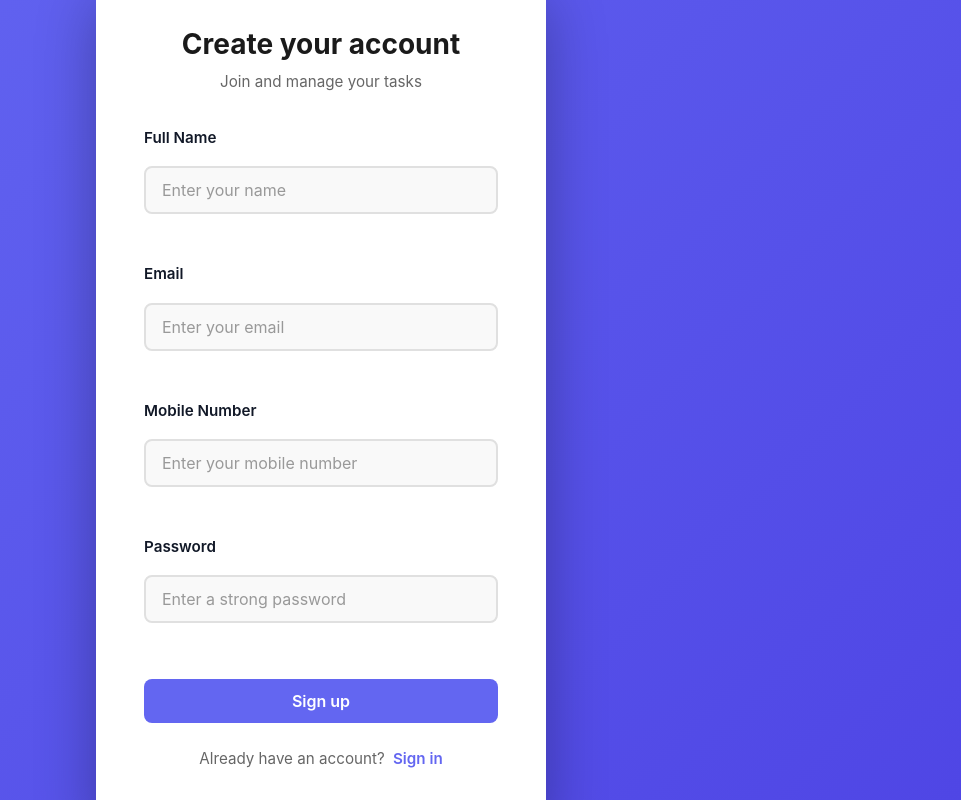
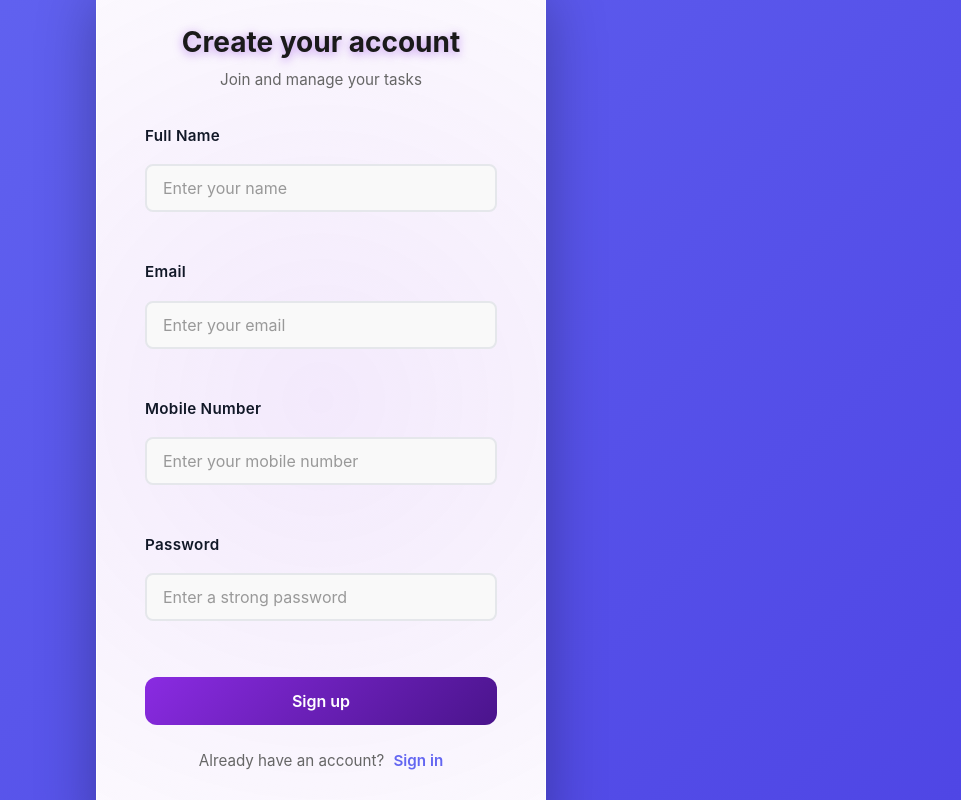
Before and after one commit to siddhesh2927/taskmanger, a React (Create React App) app in the folder TM/frontend/: page /register in a window 1280 px wide. Shown: the whole page, without its empty margins (319-1280 px from the left). Built offline with nearby package versions, Linux system fonts and the light colour scheme; no server answers.

Commit message:
fixed navbar

```diff
--- a/TM/frontend/src/components/Register/register.css
+++ b/TM/frontend/src/components/Register/register.css
@@ -1,17 +1,3 @@
-:root{
-	--primary: #6366f1;
-	--primary-dark: #4f46e5;
-	--primary-contrast: #ffffff;
-	--bg-start: #6366f1;
-	--bg-end: #4f46e5;
-	--card-radius: 1rem;
-	--card-padding: 3rem;
-	--text-dark: #1a1a1a;
-	--text-gray: #666666;
-	--border-color: #e0e0e0;
-	--input-bg: #f9f9f9;
-}
-
 /* Center the register card */
 .register-root{
 	position: fixed;
@@ -20,183 +6,234 @@
 	right: 0;
 	bottom: 0;
 	width: 100%;
-	height: 100%;
+	height: 50%;
 	min-height: 100vh;
-	display:flex;
-	align-items:center;
-	justify-content:center;
-	padding:1rem;
-	background: linear-gradient(135deg, var(--bg-start) 0%, var(--bg-end) 100%);
+	display: flex;
+	align-items: center;
+	justify-content: center;
+	padding: 20px;
+	background: linear-gradient(135deg, #0f0c29 0%, #302b63 50%, #24243e 100%);
 	z-index: 1000;
 }
 
 .register-paper{
-	width:100%;
-	max-width:450px;
-	padding:var(--card-padding);
-	border-radius:var(--card-radius);
-	background-color: #ffffff;
-	box-shadow: 0 20px 60px rgba(0, 0, 0, 0.3);
-	animation: slideUp 0.5s ease-out;
+	width: 100%;
+	max-width: 480px;
+	padding: 35px 40px;
+	border-radius: 24px;
+	background: rgba(255, 255, 255, 0.08);
+	backdrop-filter: blur(20px);
+	border: 1px solid rgba(255, 255, 255, 0.18);
+	box-shadow: 0 8px 32px rgba(0, 0, 0, 0.4);
+	animation: slideUp 0.6s cubic-bezier(0.16, 1, 0.3, 1);
 	position: relative;
 	z-index: 10;
+	overflow: hidden;
+}
+
+.register-paper::before {
+	content: '';
+	position: absolute;
+	top: -50%;
+	left: -50%;
+	width: 200%;
+	height: 200%;
+	background: radial-gradient(circle, rgba(138, 43, 226, 0.1) 0%, transparent 70%);
+	animation: rotate 20s linear infinite;
+	z-index: -1;
+}
+
+@keyframes rotate {
+	0% { transform: rotate(0deg); }
+	100% { transform: rotate(360deg); }
 }
 
 @keyframes slideUp {
 	from {
 		opacity: 0;
-		transform: translateY(30px);
+		transform: translateY(40px) scale(0.95);
 	}
 	to {
 		opacity: 1;
-		transform: translateY(0);
+		transform: translateY(0) scale(1);
 	}
 }
 
 .auth-header {
 	text-align: center;
-	margin-bottom: 2rem;
+	margin-bottom: 25px;
 }
 
 .auth-header h1 {
-	font-size: 1.75rem;
-	color: var(--text-dark);
-	margin-bottom: 0.5rem;
+	font-size: 28px;
+	color: #ffffff;
+	margin-bottom: 8px;
 	margin-top: 0;
 	font-weight: 700;
+	text-shadow: 0 2px 10px rgba(138, 43, 226, 0.5);
 }
 
 .auth-header p {
-	color: var(--text-gray);
-	font-size: 0.95rem;
+	color: rgba(255, 255, 255, 0.7);
+	font-size: 14px;
 	margin: 0;
 }
 
 .auth-form {
 	display: flex;
 	flex-direction: column;
-	gap: 1.5rem;
+	gap: 14px;
 }
 
 .form-group {
 	display: flex;
 	flex-direction: column;
-	gap: 0.5rem;
+	gap: 6px;
 }
 
 .form-group label {
 	font-weight: 600;
-	color: var(--text-dark);
-	font-size: 0.95rem;
+	color: rgba(255, 255, 255, 0.9);
+	font-size: 13px;
+	letter-spacing: 0.3px;
 }
 
 .form-group input {
 	width: 100%;
-	padding: 0.75rem 1rem;
-	border: 2px solid var(--border-color);
-	border-radius: 0.5rem;
-	font-size: 1rem;
-	font-family: inherit;
+	padding: 14px 18px;
+	border: 1px solid rgba(255, 255, 255, 0.2);
+	border-radius: 12px;
+	font-size: 15px;
+	font-family: 'Poppins', sans-serif;
 	transition: all 0.3s ease;
-	background-color: var(--input-bg);
+	background: rgba(255, 255, 255, 0.05);
+	color: #ffffff;
 	box-sizing: border-box;
 }
 
 .form-group input::placeholder {
-	color: #999999;
+	color: rgba(255, 255, 255, 0.5);
 }
 
 .form-group input:focus {
 	outline: none;
-	background-color: #ffffff;
-	border-color: var(--primary);
-	box-shadow: 0 0 0 3px rgba(99, 102, 241, 0.1);
+	background: rgba(255, 255, 255, 0.1);
+	border-color: #8a2be2;
+	box-shadow: 0 0 20px rgba(138, 43, 226, 0.3);
+	transform: translateY(-2px);
 }
 
 .auth-button {
-	padding: 0.75rem 1.5rem;
-	background-color: var(--primary);
-	color: var(--primary-contrast);
+	padding: 14px 18px;
+	background: linear-gradient(135deg, #8a2be2 0%, #4a148c 100%);
+	color: white;
 	border: none;
-	border-radius: 0.5rem;
-	font-size: 1rem;
+	border-radius: 12px;
+	font-size: 16px;
 	font-weight: 600;
 	cursor: pointer;
-	transition: all 0.3s ease;
-	margin-top: 0.5rem;
+	transition: all 0.4s cubic-bezier(0.16, 1, 0.3, 1);
+	margin-top: 8px;
 	display: block;
 	width: 100%;
+	position: relative;
+	overflow: hidden;
+}
+
+.auth-button::before {
+	content: '';
+	position: absolute;
+	top: 0;
+	left: -100%;
+	width: 100%;
+	height: 100%;
+	background: linear-gradient(90deg, transparent, rgba(255, 255, 255, 0.2), transparent);
+	transition: left 0.5s;
+}
+
+.auth-button:hover::before {
+	left: 100%;
 }
 
 .auth-button:hover {
-	background-color: var(--primary-dark);
-	transform: translateY(-2px);
-	box-shadow: 0 10px 25px rgba(99, 102, 241, 0.2);
+	transform: translateY(-3px);
+	box-shadow: 0 15px 35px rgba(138, 43, 226, 0.5);
 }
 
 .auth-button:active {
-	transform: translateY(0);
+	transform: translateY(-1px);
 }
 
 .error-message {
 	color: #ef4444;
-	font-size: 0.875rem;
-	margin-top: 0.25rem;
+	font-size: 13px;
+	padding: 10px 14px;
+	background: rgba(239, 68, 68, 0.1);
+	border-radius: 8px;
+	border-left: 3px solid #ef4444;
+	margin-top: -6px;
 }
 
 .success-message {
 	color: #10b981;
-	font-size: 0.875rem;
-	padding: 0.5rem;
-	background-color: rgba(16, 185, 129, 0.1);
-	border-radius: 0.5rem;
+	font-size: 14px;
+	padding: 12px 16px;
+	background: rgba(16, 185, 129, 0.1);
+	border-radius: 8px;
 	border-left: 3px solid #10b981;
 }
 
 .auth-footer {
 	text-align: center;
-	margin-top: 1.5rem;
-	color: var(--text-gray);
-	font-size: 0.95rem;
+	margin-top: 20px;
+	color: rgba(255, 255, 255, 0.7);
+	font-size: 14px;
 }
 
 .auth-footer a {
-	color: var(--primary);
+	color: #8a2be2;
 	text-decoration: none;
-	font-weight: 600;
-	transition: color 0.3s ease;
-	margin-left: 0.25rem;
+	font-weight: 500;
+	transition: all 0.3s ease;
+	margin-left: 5px;
 }
 
 .auth-footer a:hover {
-	color: var(--primary-dark);
-	text-decoration: underline;
+	color: #9d4edd;
+	text-shadow: 0 0 10px rgba(138, 43, 226, 0.5);
 }
 
 @media (max-width: 768px) {
 	.register-root {
-		padding: 1rem;
+		padding: 20px;
 	}
 
 	.register-paper {
-		padding: 2rem;
+		padding: 30px 28px;
 		max-width: 100%;
-		margin: 0 1rem;
 	}
 
 	.auth-header h1 {
-		font-size: 1.5rem;
+		font-size: 26px;
 	}
 }
 
-/* Minor overrides for MUI Outlined inputs to keep theme cohesive */
-.register-paper .MuiOutlinedInput-root .MuiOutlinedInput-notchedOutline{
-	border-color: rgba(0,0,0,0.12);
+@media (max-width: 480px) {
+	.register-paper {
+		padding: 28px 24px;
+		margin: 15px;
+	}
+
+	.auth-header h1 {
+		font-size: 24px;
+	}
+
+	.form-group input {
+		padding: 13px 16px;
+		font-size: 16px;
+	}
+
+	.auth-button {
+		padding: 13px 16px;
+	}
 }
-.register-paper .MuiOutlinedInput-root:hover .MuiOutlinedInput-notchedOutline{
-	border-color: rgba(0,0,0,0.2);
-}
-
-@media (max-width:480px){
-	.register-paper{padding:18px; margin:12px}
-}
```
Also changed, not shown: TM/frontend/src/components/Sidebar/sidebar.js (+131 -143 lines).
